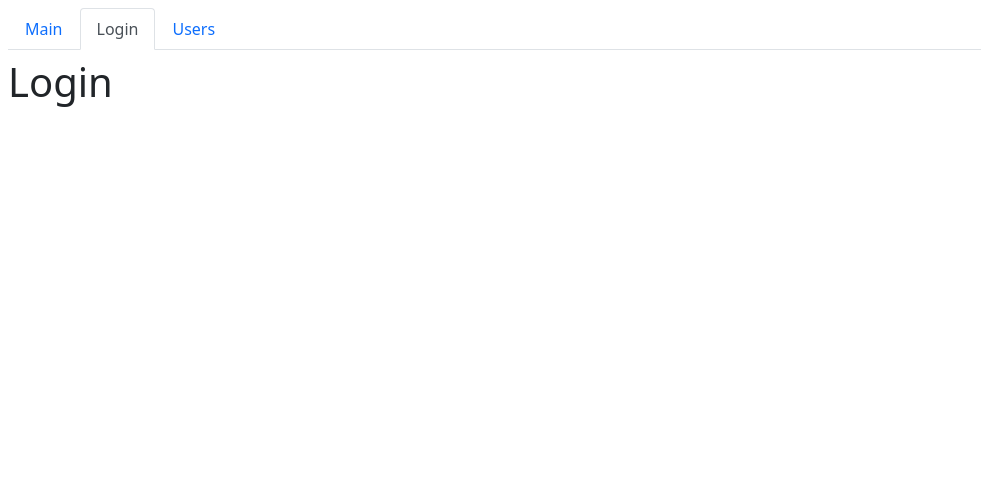
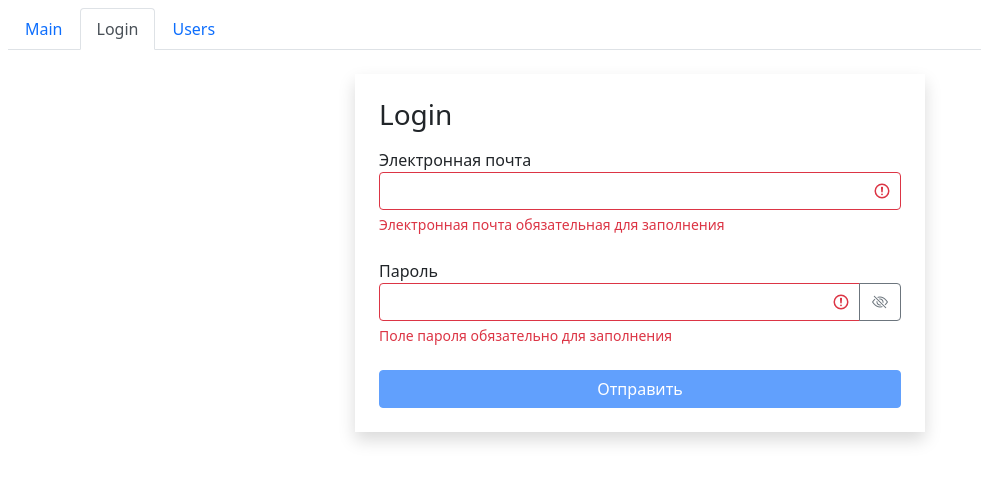
Before and after one commit to staelgit/fast-company, a React (Create React App) app: page /login in a window 1280 px wide. Shown: the top 482 px of the page, without its empty margins (0-981 px from the left). Built offline with nearby package versions, Linux system fonts and the light colour scheme.

Commit message:
task 9, Forms part 1, before homework

```diff
--- /dev/null
+++ b/src/app/components/textField.jsx
@@ -0,0 +1,53 @@
+import React, { useState } from 'react';
+import PropTypes from 'prop-types';
+
+const TextField = ({ label, type, name, value, onChange, error }) => {
+   const [showPassword, setShowPassword] = useState(false);
+
+   const toggleShowPassword = () => {
+      setShowPassword((prevState) => !prevState);
+   };
+
+   const inputClasses = `form-control ${error ? 'is-invalid' : ''}`;
+   return (
+      <div className="mb-4">
+         <label htmlFor={name}>{label}</label>
+         <div className="input-group has-validation">
+            <input
+               type={showPassword ? 'text' : type}
+               id={name}
+               name={name}
+               value={value}
+               onChange={onChange}
+               className={inputClasses}
+            />
+            {type === 'password' && (
+               <button
+                  className="btn btn-outline-secondary"
+                  type="button"
+                  onClick={toggleShowPassword}
+               >
+                  <i
+                     className={`bi bi-eye${!showPassword ? '-slash' : ''}`}
+                  ></i>
+               </button>
+            )}
+            {error && <div className="invalid-feedback">{error}</div>}
+         </div>
+      </div>
+   );
+};
+
+TextField.defaultProps = {
+   type: 'text'
+};
+TextField.propTypes = {
+   label: PropTypes.string,
+   type: PropTypes.string,
+   name: PropTypes.string.isRequired,
+   value: PropTypes.string.isRequired,
+   onChange: PropTypes.func.isRequired,
+   error: PropTypes.string
+};
+
+export default TextField;
--- a/src/app/layouts/login.jsx
+++ b/src/app/layouts/login.jsx
@@ -1,7 +1,97 @@
-import React from 'react';
+import React, { useEffect, useState } from 'react';
+import TextField from '../components/textField';
+import { validator } from '../lib/validator';
 
 const Login = () => {
-   return <h1>Login</h1>;
+   const [data, setData] = useState({ email: '', password: '' });
+   const [errors, serErrors] = useState({});
+
+   const validatorConfig = {
+      email: {
+         isRequired: {
+            massage: 'Электронная почта обязательная для заполнения'
+         },
+         isEmail: {
+            massage: 'Неверный email'
+         }
+      },
+      password: {
+         isRequired: {
+            massage: 'Поле пароля обязательно для заполнения'
+         },
+         isCapitalSymbol: {
+            massage: 'Должна быть хотя бы одна Заглавная буква'
+         },
+         isContainsDigit: {
+            massage: 'Должна быть хотя бы одна Цифра'
+         },
+         min: {
+            massage: 'Длинна пароля должны быть более 8 символов',
+            value: 8
+         }
+      }
+   };
+
+   useEffect(() => {
+      validate();
+   }, [data]);
+
+   const validate = () => {
+      const errors = validator(data, validatorConfig);
+      serErrors(errors);
+      return Object.keys(errors).length === 0;
+   };
+
+   const isValid = Object.keys(errors).length === 0;
+
+   const handleChange = (e) => {
+      const { name, value } = e.target;
+      setData((prev) => ({
+         ...prev,
+         [name]: value
+      }));
+   };
+   const handleSubmit = (e) => {
+      e.preventDefault();
+
+      const isValid = validate();
+      if (!isValid) return;
+
+      console.log('submit');
+   };
+   return (
+      <div className="container mt-4">
+         <div className="row">
+            <div className="col-md-6 offset-md-3 shadow p-4">
+               <h3 className="mb-3">Login</h3>
+               <form onSubmit={handleSubmit}>
+                  <TextField
+                     onChange={handleChange}
+                     name="email"
+                     value={data.email}
+                     label="Электронная почта"
+                     error={errors.email}
+                  />
+                  <TextField
+                     onChange={handleChange}
+                     name="password"
+                     type="password"
+                     value={data.password}
+                     label="Пароль"
+                     error={errors.password}
+                  />
+                  <button
+                     type="submit"
+                     disabled={!isValid}
+                     className="btn btn-primary w-100 mx-auto"
+                  >
+                     Отправить
+                  </button>
+               </form>
+            </div>
+         </div>
+      </div>
+   );
 };
 
 export default Login;
--- /dev/null
+++ b/src/app/lib/validator.jsx
@@ -0,0 +1,50 @@
+export function validator(data, config) {
+   const errors = {};
+
+   function validate(validateMethod, data, config) {
+      let statusValidate;
+      switch (validateMethod) {
+         case 'isRequired': {
+            statusValidate = data.trim() === '';
+            break;
+         }
+         case 'isEmail': {
+            const emailRegExp = /^\S+@\S+\.\S+$/g;
+            statusValidate = !emailRegExp.test(data);
+            break;
+         }
+         case 'isCapitalSymbol': {
+            const capitalRegExp = /[A-Z]+/g;
+            statusValidate = !capitalRegExp.test(data);
+            break;
+         }
+         case 'isContainsDigit': {
+            const digitRegExp = /\d+/g;
+            statusValidate = !digitRegExp.test(data);
+            break;
+         }
+         case 'min': {
+            statusValidate = data.length < config.value;
+            break;
+         }
+         default:
+            break;
+      }
+      if (statusValidate) return config.massage;
+   }
+
+   for (const fieldName in data) {
+      for (const validateMethod in config[fieldName]) {
+         const error = validate(
+            validateMethod,
+            data[fieldName],
+            config[fieldName][validateMethod]
+         );
+         if (error && !errors[fieldName]) {
+            errors[fieldName] = error;
+         }
+      }
+   }
+
+   return errors;
+}
```
Also changed, not shown: .eslintrc.js.
